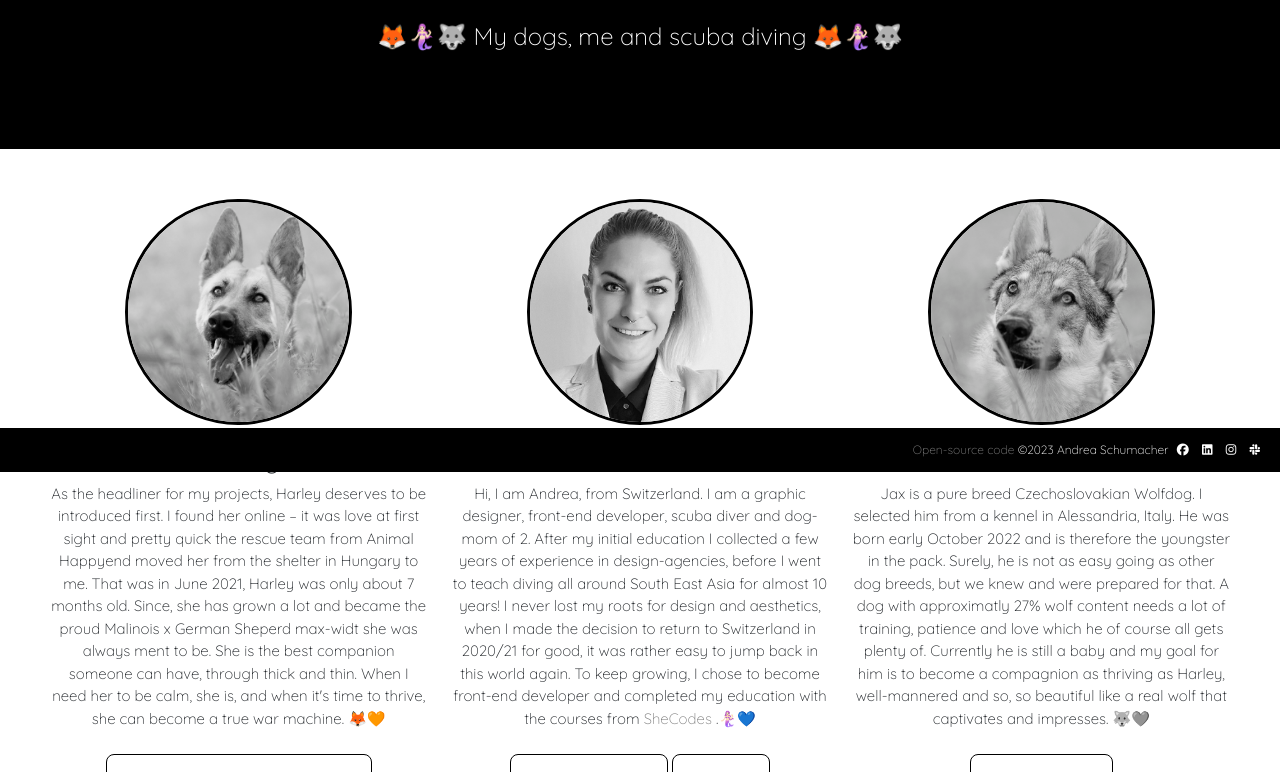
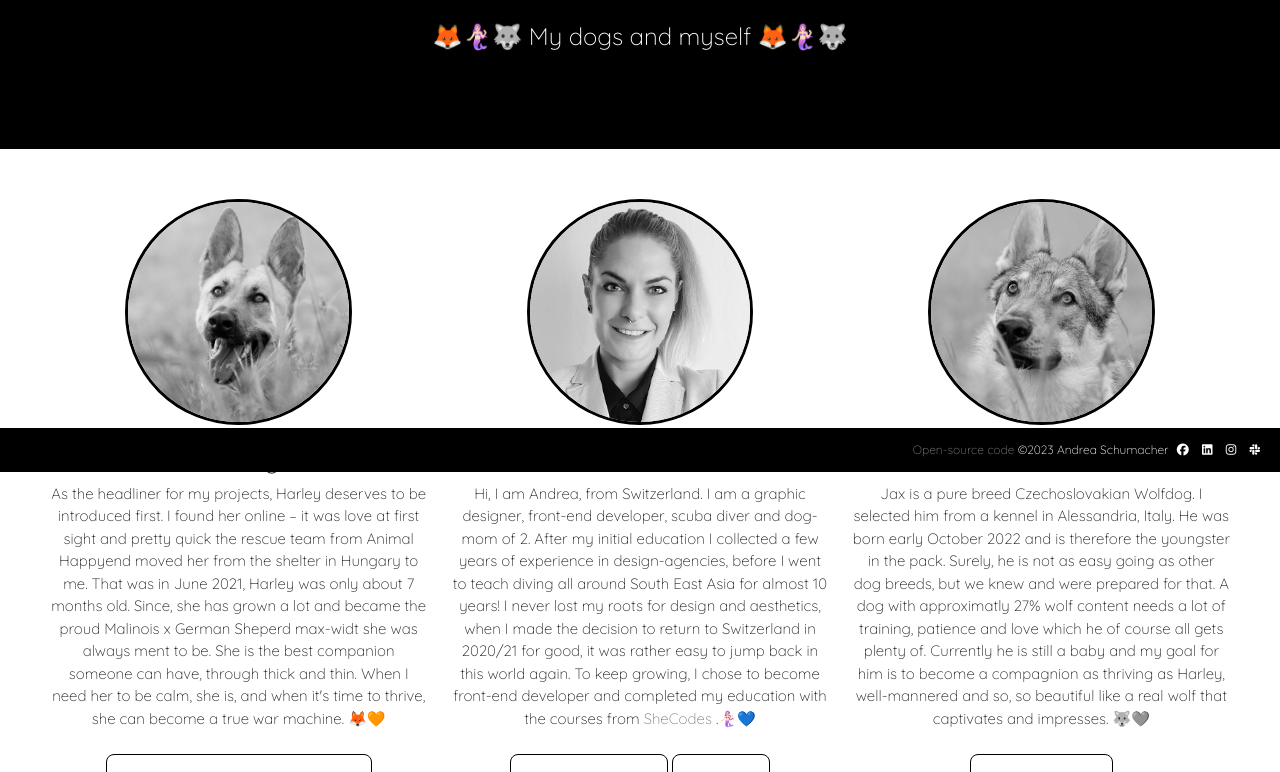
Before and after one commit to Harley-Design/Portfolio-Andrea, a plain HTML site: page about.html in a window 1280 px wide. Shown: the part 328-1100 px from the top of the page. Drawn offline with nearby package versions, Linux system fonts and the light colour scheme; a web font is replaced by a local one.

Commit message:
textchange

```diff
--- a/about.html
+++ b/about.html
@@ -64,7 +64,7 @@
   </nav>
   <div class="hero">
     <h2 class="mt-5 mb-5">about us.</h2>
-    <h1 class="mb-5">🦊🧜🏻‍♀️🐺 My dogs, me and scuba diving 🦊🧜🏻‍♀️🐺</h1>
+    <h1 class="mb-5">🦊🧜🏻‍♀️🐺 My dogs and myself 🦊🧜🏻‍♀️🐺</h1>
   </div>
   <div class="content">
     <div class="row">
```
